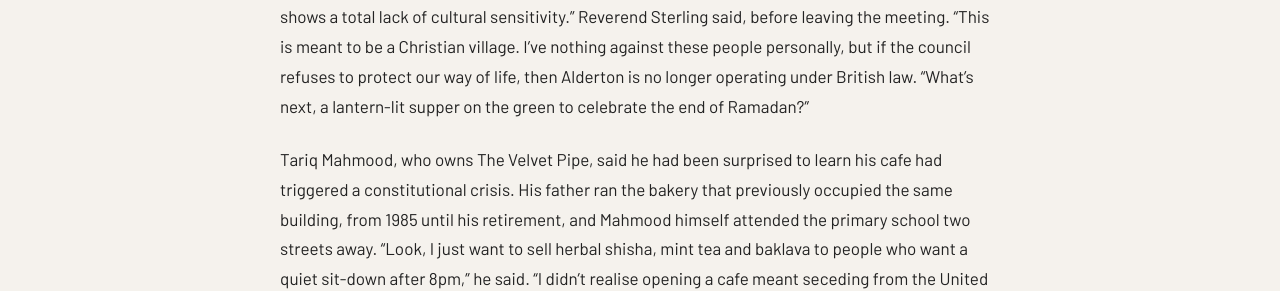
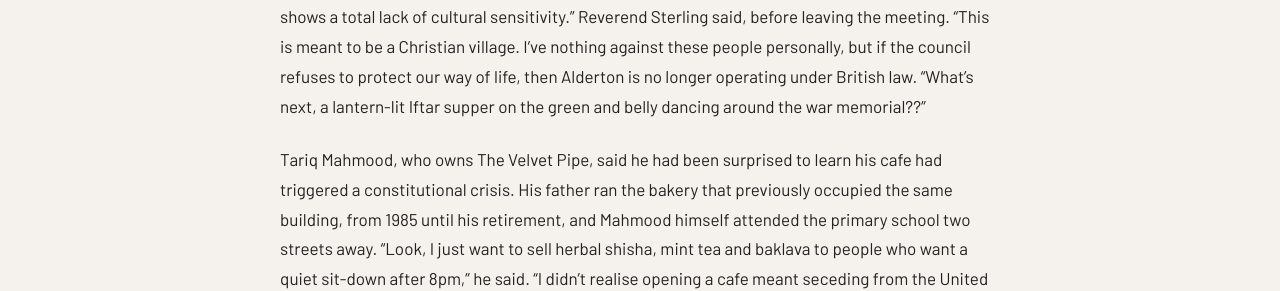
Before and after one commit to matt-palmer999/britishpatriots, a Jekyll site: the page built from _posts/2026-08-21-vicar-shisha-lounge.md, in a window 1280 px wide. Shown: the part 930-1221 px from the top of the page. Built offline with Jekyll 4.4.1, drawn with Linux system fonts in a browser that asks for light colours; some web fonts are replaced; some of the changed text lies outside the part shown.

Commit message:
Update 2026-08-21-vicar-shisha-lounge.md

```diff
--- a/_posts/2026-08-21-vicar-shisha-lounge.md
+++ b/_posts/2026-08-21-vicar-shisha-lounge.md
@@ -10,7 +10,7 @@ The Alderton Parish Council approved a late-night licence for The Velvet Pipe, a
 
 As the result was announced, the Reverend Timothy Sterling stood up, slammed a parish magazine onto the table, and declared that local governance had officially collapsed.
 
-"To approve a late-night venue offering apple-flavoured tobacco twenty yards from the church shows a total lack of cultural sensitivity." Reverend Sterling said, before leaving the meeting. "This is meant to be a Christian village. I've nothing against these people personally, but if the council refuses to protect our way of life, then Alderton is no longer operating under British law. "What's next, a lantern-lit supper on the green to celebrate the end of Ramadan?"
+"To approve a late-night venue offering apple-flavoured tobacco twenty yards from the church shows a total lack of cultural sensitivity." Reverend Sterling said, before leaving the meeting. "This is meant to be a Christian village. I've nothing against these people personally, but if the council refuses to protect our way of life, then Alderton is no longer operating under British law. "What's next, a lantern-lit Iftar supper on the green and belly dancing around the war memorial??"
 
 Tariq Mahmood, who owns The Velvet Pipe, said he had been surprised to learn his cafe had triggered a constitutional crisis. His father ran the bakery that previously occupied the same building, from 1985 until his retirement, and Mahmood himself attended the primary school two streets away. "Look, I just want to sell herbal shisha, mint tea and baklava to people who want a quiet sit-down after 8pm," he said. "I didn't realise opening a cafe meant seceding from the United Kingdom. If the Reverend wants to pop in for a chamomile tea and have a go on the mango shisha to calm his nerves, the first round is on the house."
 
```
